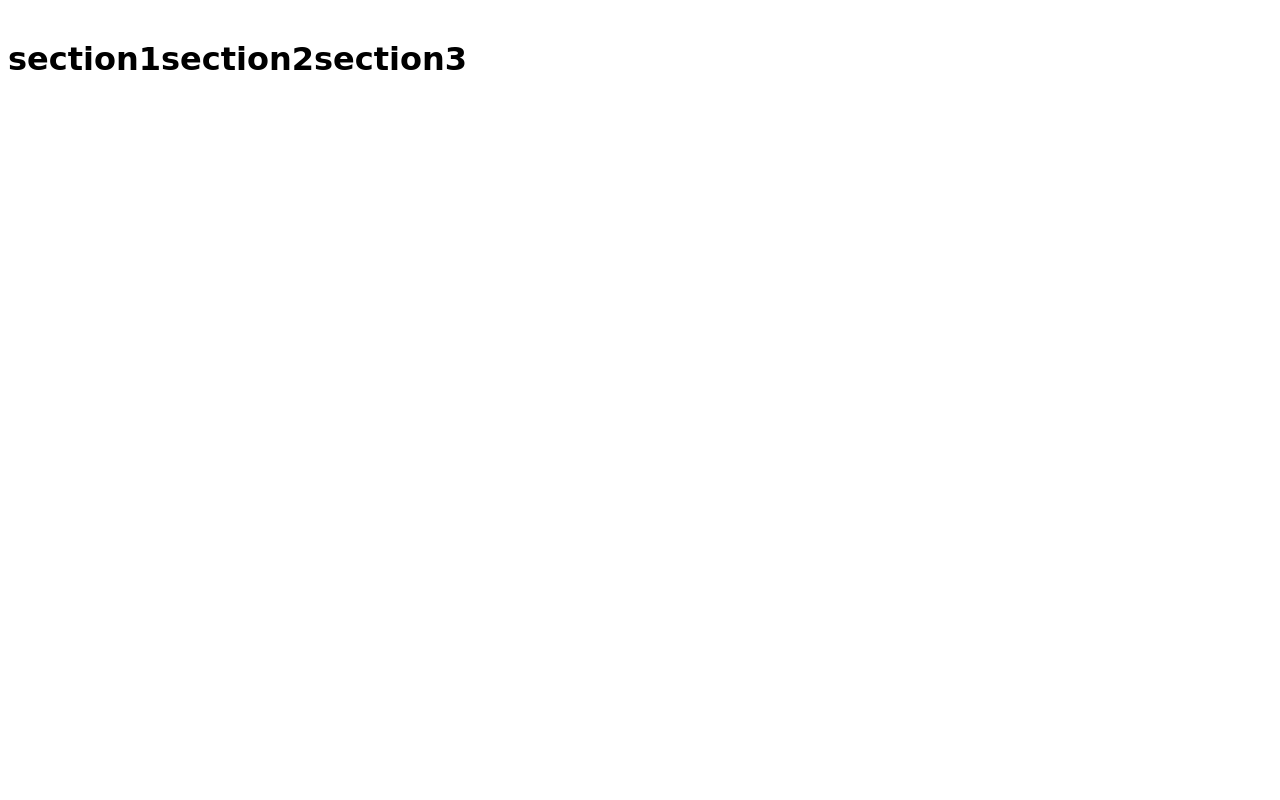
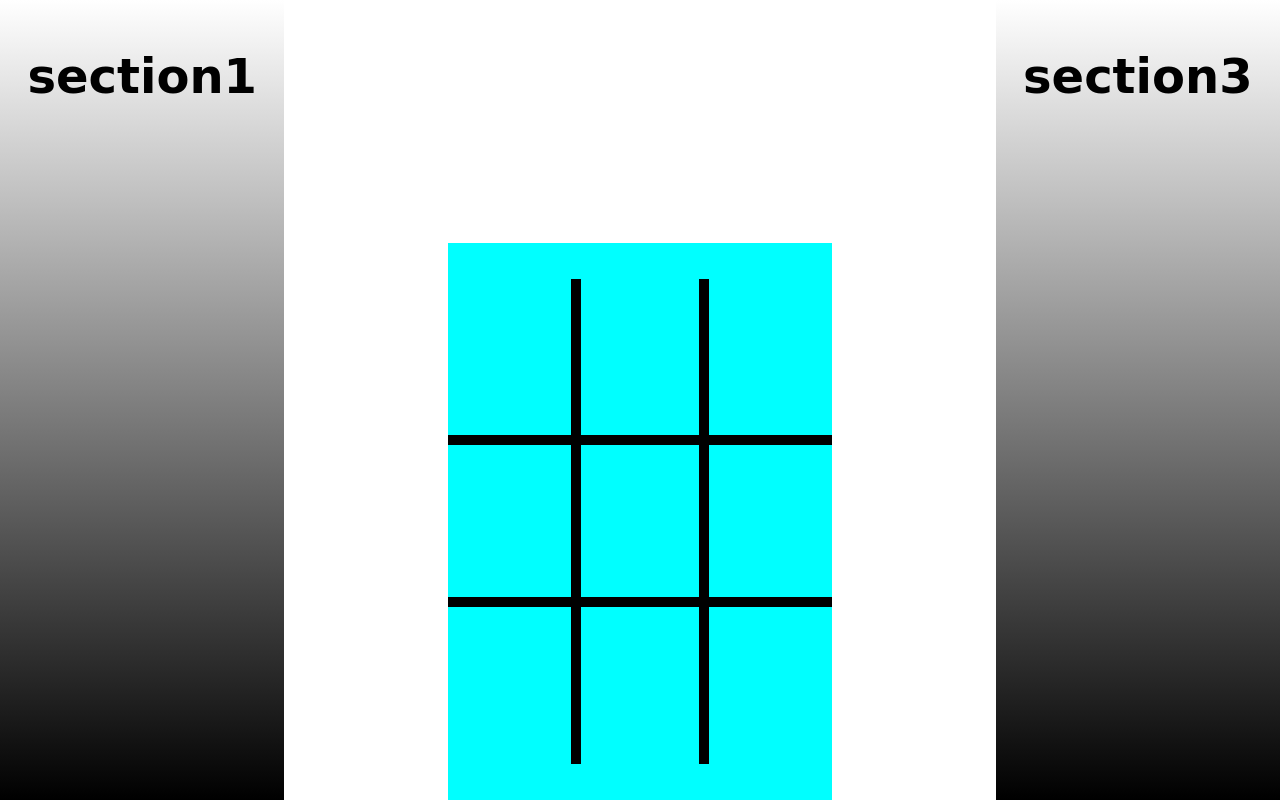
Before and after one commit to corysanders3/tic-tac-toe, a plain HTML site: page index.html in a window 1280 px wide. Drawn offline with Linux system fonts and the light colour scheme.

Commit message:
Add more items to match comp.

```diff
--- a/index.html
+++ b/index.html
@@ -9,8 +9,18 @@
             <p>section1</p>
         </section>
         <main>
+            <section class="whos-turn">
+            </section>
             <section class="board">
-                <p>section2</p>
+                <div class="grid-space"></div>
+                <div class="grid-space"></div>
+                <div class="grid-space"></div>
+                <div class="grid-space"></div>
+                <div class="grid-space"></div>
+                <div class="grid-space"></div>
+                <div class="grid-space"></div>
+                <div class="grid-space"></div>
+                <div class="grid-space"></div>
             </section>
         </main>
         <section class="side-bar">
--- a/style.css
+++ b/style.css
@@ -1,6 +1,56 @@
 body {
     font-family: cursive;
-    font-size: 2rem;
+    font-size: 3rem;
     font-weight: bold;
     display: flex;
+    justify-content: space-around;
+    margin: 0;
+    height: 100vh;
 }
+
+.side-bar {
+    background: linear-gradient(to bottom, #fff, #000);
+    flex: 1;
+    text-align: center;
+}
+
+main {
+    flex: 2.5;
+    display: flex;
+    flex-direction: column;
+    align-items: center;
+}
+
+.whos-turn {
+    flex: 1;
+}
+
+.board {
+    display: grid;
+    grid-template-columns: 1fr 1fr 1fr;
+    grid-template-rows: 1fr 1fr 1fr;
+    width: 30vw;
+    padding: 5% 0%;
+    flex: 2;
+    background-color: aqua;
+}
+
+.grid-space {
+    border: 5px solid #000;
+}
+
+.grid-space:nth-child(-n+3) {
+    border-top: none;
+}
+
+.grid-space:nth-child(3n) {
+    border-right: none;
+}
+
+.grid-space:nth-child(n+7) {
+    border-bottom: none;
+}
+
+.grid-space:nth-child(3n-2) {
+    border-left: none;
+}
```
